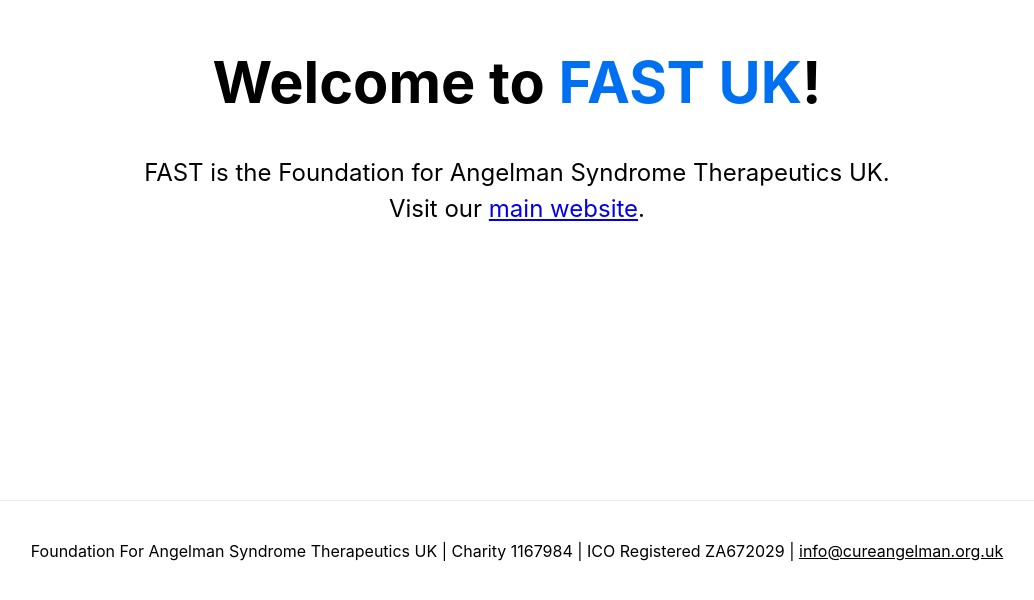
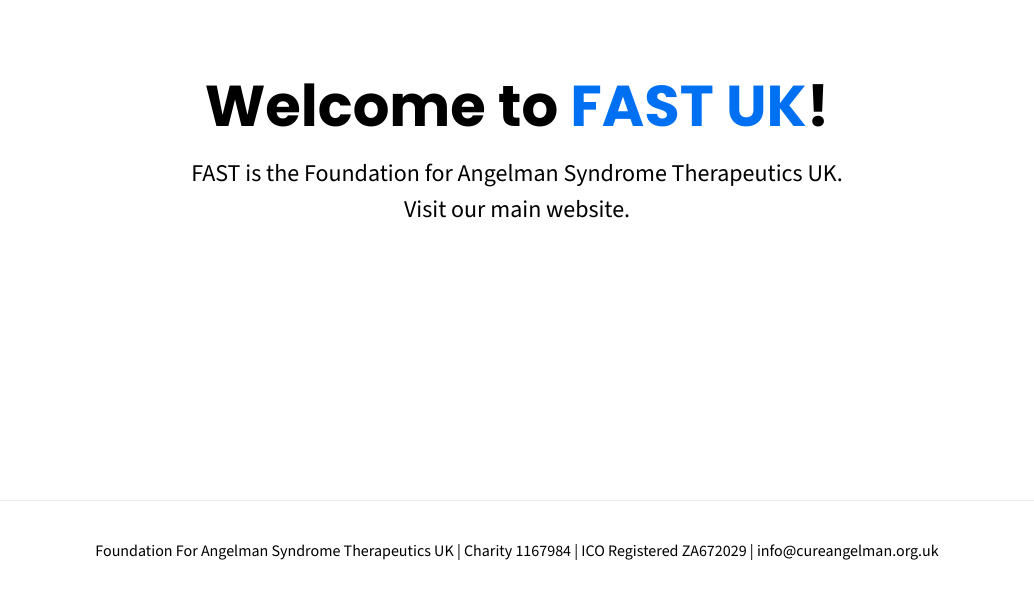
Before and after one commit to cepesh/fast-uk-landing, a Next.js app: page / in a window 1280 px wide. Shown: the part 200-800 px from the top of the page, without its empty margins (123-1157 px from the left). Built offline with nearby package versions, Linux system fonts and the light colour scheme.

Commit message:
added font styling

```diff
--- a/package.json
+++ b/package.json
@@ -6,6 +6,7 @@
     "start": "next start"
   },
   "dependencies": {
+    "@next/font": "^13.1.6",
     "next": "latest",
     "react": "18.2.0",
     "react-dom": "18.2.0"
--- /dev/null
+++ b/pages/_app.js
@@ -0,0 +1,19 @@
+import "../styles/globals.css";
+import { Source_Sans_3, Poppins } from "@next/font/google";
+
+const source_sans_3 = Source_Sans_3({ subsets: ["latin"] });
+const poppins = Poppins({ weight: ["400", "700"], subsets: ["latin"] });
+
+export default function MyApp({ Component, pageProps }) {
+  return (
+    <>
+      <style jsx global>{`
+        :root {
+          --poppins-font: ${poppins.style.fontFamily};
+          --sourcesans-font: ${source_sans_3.style.fontFamily};
+        }
+      `}</style>
+      <Component {...pageProps} />
+    </>
+  );
+}
--- a/pages/index.js
+++ b/pages/index.js
@@ -50,13 +50,7 @@ export default function Home() {
         footer img {
           margin-left: 0.5rem;
         }
-        footer a {
-          display: flex;
-          justify-content: center;
-          align-items: center;
-          #text-decoration: none;
-          color: inherit;
-        }
+
         code {
           background: #fafafa;
           border-radius: 5px;
@@ -72,9 +66,6 @@ export default function Home() {
         body {
           padding: 0;
           margin: 0;
-          font-family: -apple-system, BlinkMacSystemFont, Segoe UI, Roboto,
-            Oxygen, Ubuntu, Cantarell, Fira Sans, Droid Sans, Helvetica Neue,
-            sans-serif;
         }
         * {
           box-sizing: border-box;
--- a/styles/globals.css
+++ b/styles/globals.css
@@ -2,8 +2,7 @@ html,
 body {
   padding: 0;
   margin: 0;
-  font-family: Inter, -apple-system, BlinkMacSystemFont, Segoe UI, Roboto,
-    Oxygen, Ubuntu, Cantarell, Fira Sans, Droid Sans, Helvetica Neue, sans-serif;
+  font-family: var(--sourcesans-font);
 }
 
 a {
@@ -27,6 +26,14 @@ ul {
   margin: 0;
 }
 
+h1,
+h2,
+h3,
+h4,
+h5 {
+  font-family: var(--poppins-font);
+}
+
 ul {
   padding: 0;
   list-style: none;
```
Also changed, not shown: 1 other file (tests, documents, lock files or other folders).
